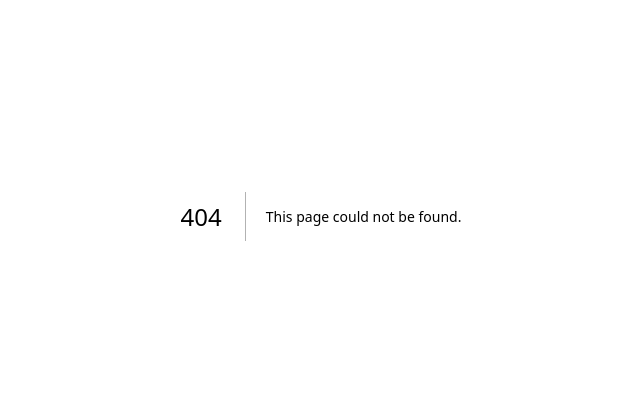
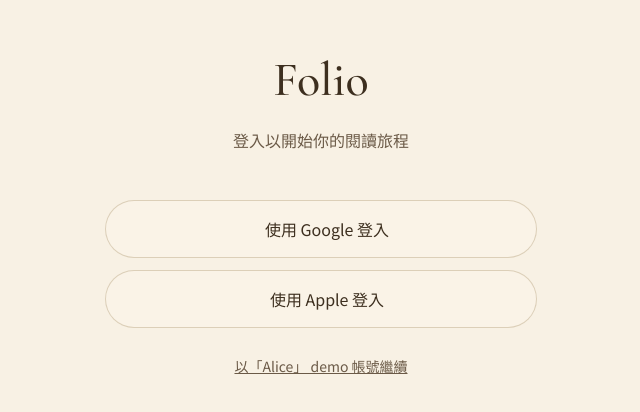
Before and after one commit to theprdating/web, a Next.js app: page /auth in a window 1280 px wide. Before the commit this address had no page. Shown: the part 184-596 px from the top of the page, without its empty margins (319-959 px from the left). Built offline with nearby package versions, Linux system fonts and the light colour scheme.

Commit message:
feat(phase-2): mock auth screen with two paths

```diff
--- /dev/null
+++ b/app/(onboarding)/auth/page.tsx
@@ -0,0 +1,41 @@
+"use client";
+import { useRouter } from "next/navigation";
+import { useFolioStore } from "@/lib/store";
+import SocialButton from "@/components/onboarding/SocialButton";
+
+export default function Auth() {
+  const router = useRouter();
+  const setCurrentUser = useFolioStore((s) => s.setCurrentUser);
+  const upsertUser = useFolioStore((s) => s.upsertUser);
+
+  const startNewUser = () => {
+    const id = `user-${Date.now()}`;
+    upsertUser({
+      id, nickname: "", gender: "", age: 0,
+      bookCategories: [], qaAnswers: {},
+      stance: "純粹書友",
+      stanceChangedAt: 0, nicknameChangedAt: 0,
+    });
+    setCurrentUser(id);
+    router.push("/register/basic");
+  };
+
+  const useDemoUser = () => {
+    setCurrentUser("alice");
+    router.push("/discover");
+  };
+
+  return (
+    <main className="min-h-screen flex flex-col items-center justify-center px-6 gap-4">
+      <h1 className="font-display text-5xl text-walnut mb-2">Folio</h1>
+      <p className="text-walnut-soft mb-8 text-center">登入以開始你的閱讀旅程</p>
+
+      <div className="w-full space-y-3">
+        <SocialButton icon={<span></span>} label="使用 Google 登入" onClick={startNewUser} />
+        <SocialButton icon={<span></span>} label="使用 Apple 登入"  onClick={startNewUser} />
+        <button onClick={useDemoUser}
+          className="w-full text-walnut-soft text-sm underline pt-4">以「Alice」 demo 帳號繼續</button>
+      </div>
+    </main>
+  );
+}
--- /dev/null
+++ b/components/onboarding/SocialButton.tsx
@@ -0,0 +1,11 @@
+import { ReactNode } from "react";
+
+export default function SocialButton({ icon, label, onClick }: { icon: ReactNode; label: string; onClick: () => void }) {
+  return (
+    <button onClick={onClick}
+      className="w-full py-4 rounded-full bg-cream border border-tag/60 flex items-center justify-center gap-3 text-walnut hover:bg-tag/10 transition-colors">
+      {icon}
+      <span>{label}</span>
+    </button>
+  );
+}
```
